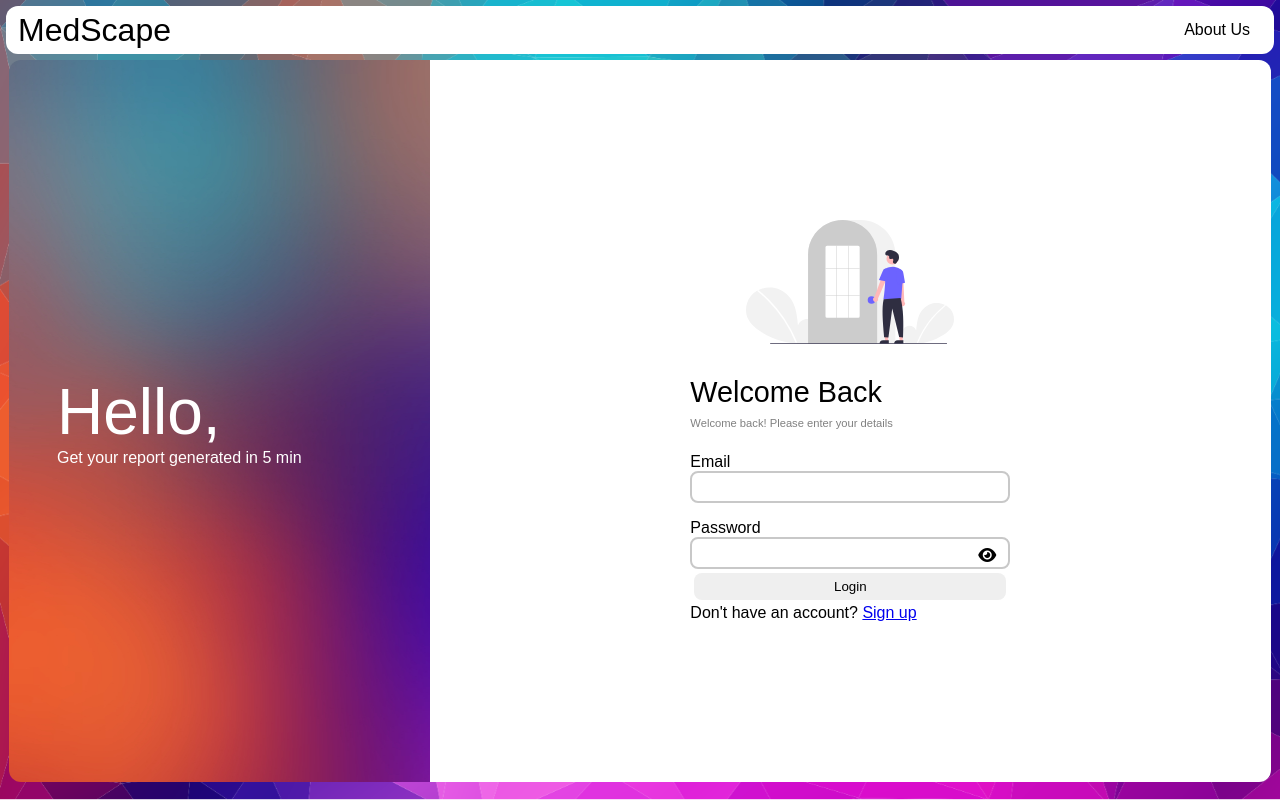
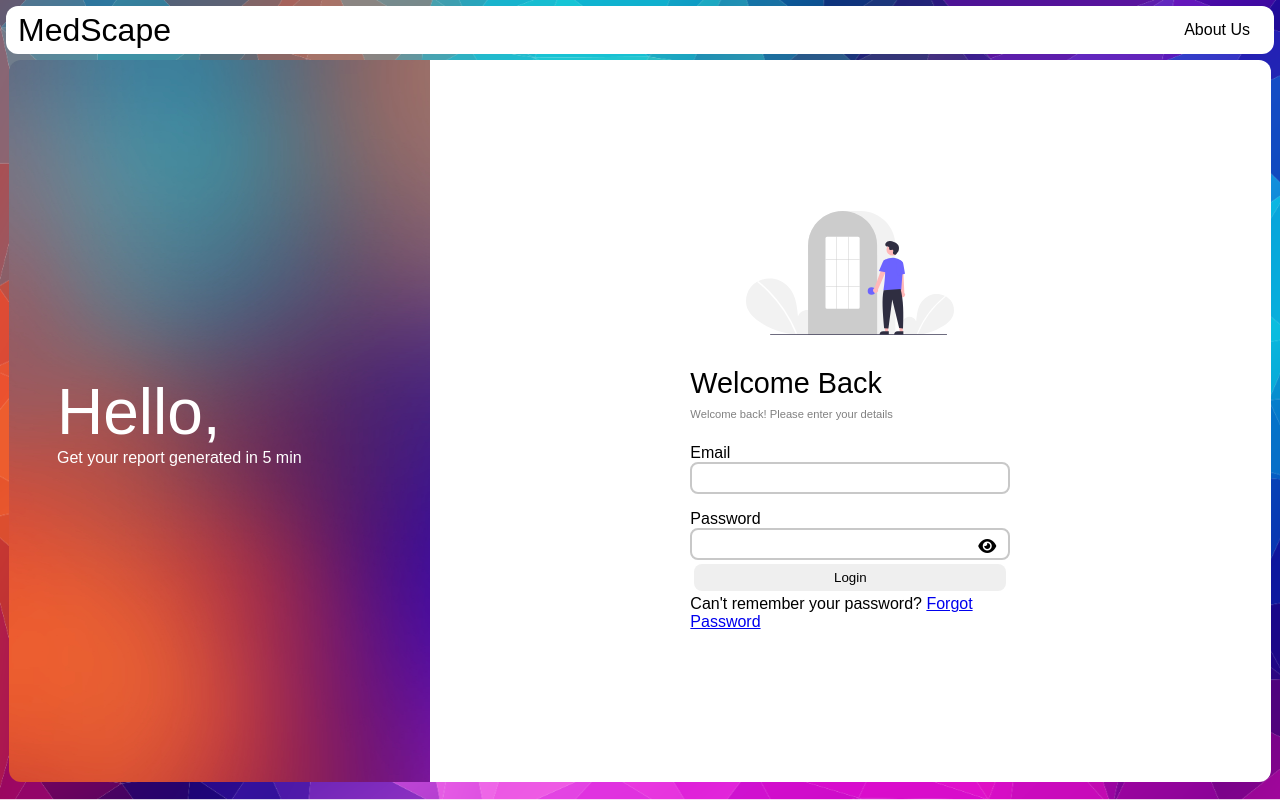
Before and after one commit to sourav512/medscape, an Angular app: page / in a window 1280 px wide. Both pictures are taken after a click on the button "Login". Built offline with nearby package versions, Linux system fonts and the light colour scheme; no server answers.

Commit message:
alert added

```diff
--- a/src/app/component/forgot-password/forgot-password.component.ts
+++ b/src/app/component/forgot-password/forgot-password.component.ts
@@ -13,7 +13,7 @@ export class ForgotPasswordComponent implements OnInit {
 
   forgotPassword() {
     this.backendService.forgotPassword(this.email).subscribe((data) => {
-      console.log(data)
+      alert("Reset link send successfully")
     })
   }
 
--- a/src/app/component/login/login.component.html
+++ b/src/app/component/login/login.component.html
@@ -28,7 +28,8 @@
                     style="border:2px solid rgb(19, 95, 236);color: rgb(19,95,236);background-color: white;">Google
                     Signin</button> -->
                 <!-- <button class="google-button">SignUp</button> -->
-                <span class="signup">Don't have an account? <a routerLink="/signup">Sign up</a></span>
+                <span class="signup" *ngIf="!wrongPassword">Don't have an account? <a routerLink="/signup">Sign up</a></span>
+                <span class="signup" *ngIf="wrongPassword">Can't remember your password? <a routerLink="/forgot">Forgot Password</a></span>
             </div>
         </div>
     </div>
--- a/src/app/component/login/login.component.ts
+++ b/src/app/component/login/login.component.ts
@@ -13,6 +13,7 @@ export class LoginComponent implements OnInit {
 
   userName:string = '';
   password:string = '';
+  wrongPassword:boolean = false;
 
   constructor(private backendService:BackendService,private router : Router,private pageService : PageService) { }
   showPassword!: boolean;
@@ -25,7 +26,13 @@ export class LoginComponent implements OnInit {
         this.pageService.isUserLoggedIn.next(true)
         this.router.navigateByUrl('/predict')
       }
-    })
+      if(data.status === 401){
+        this.wrongPassword = true;
+      }
+      console.log(this.wrongPassword);
+    },
+      (error) => {this.wrongPassword = true}
+    )
   }
 
 }
--- a/src/app/component/reset-password/reset-password.component.ts
+++ b/src/app/component/reset-password/reset-password.component.ts
@@ -19,7 +19,7 @@ export class ResetPasswordComponent implements OnInit {
 
   resetPassword(){
     this.backendService.resetPassword(this.password,this.confirmPassword).subscribe((data)=>{
-      console.log(data)
+      alert("Password reset successful")
     })
   }
 
```
Also changed, not shown: 1 other file (tests, documents, lock files or other folders).
